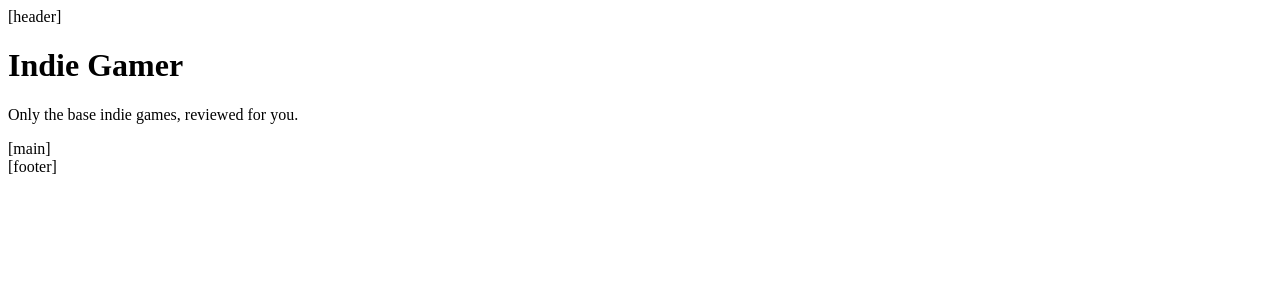
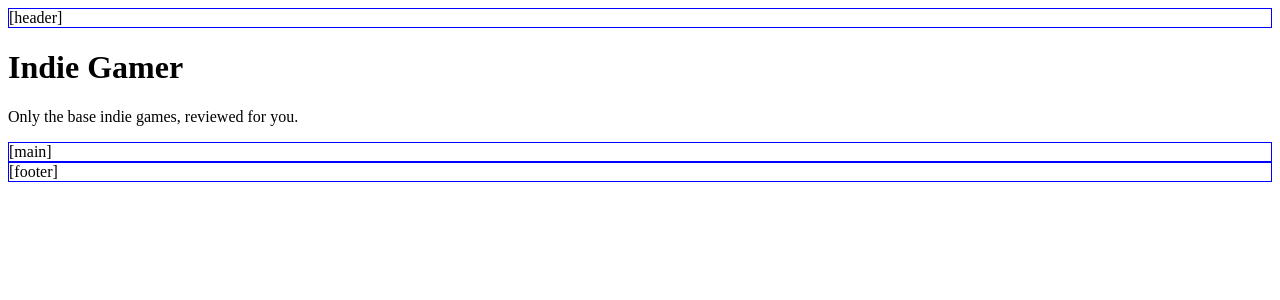
Before and after one commit to suckitfa/learn-nextjs, a Next.js app: page / in a window 1280 px wide. Shown: the top 300 px of the page. Built offline with nearby package versions, Linux system fonts and the light colour scheme.

Commit message:
feat: nested layout

```diff
--- a/app/layout.jsx
+++ b/app/layout.jsx
@@ -8,14 +8,14 @@ export default function RootLayout({ children }) {
     return (
         <html lang="en">
             <body>
-                <header>
+                <header style={{border:"1px solid blue"}}>
                     [header]
                 </header>
                 {children}
-                <main>
+                <main style={{border:"1px solid blue"}}>
                     [main]
                 </main>
-                <footer>
+                <footer style={{border:"1px solid blue"}}>
                     [footer]
                 </footer>
             </body>
```
Also changed, not shown: app/reviews/layout.jsx (added, +14 -0 lines).
